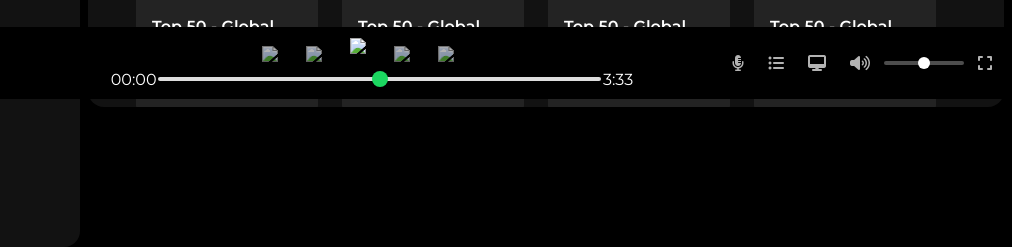
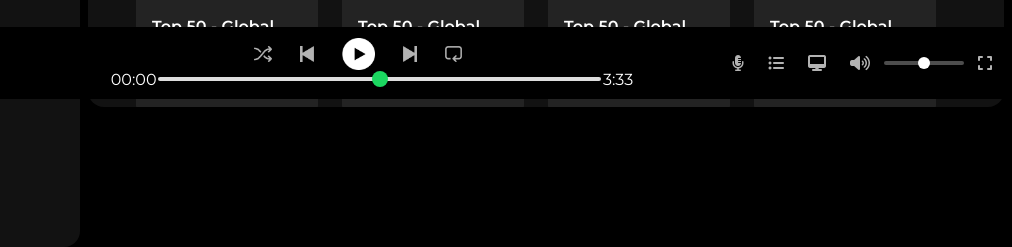
Before and after one commit to bhavana-k4/Spotify-Clone, a plain HTML site: page index.html in a window 1280 px wide. Shown: the part 701-948 px from the top of the page, 268-1280 px from the left. Drawn offline with Linux system fonts and the light colour scheme; the site is published under a folder, as on GitHub Pages, so addresses that start at the root find nothing.

Commit message:
Update index.html

```diff
--- a/index.html
+++ b/index.html
@@ -132,11 +132,11 @@
             </div>
             <div class="player">
                 <div class="player-controls">
-                    <img src="/assets/player_icon1.png" class="player-control-icon">
-                    <img src="/assets/player_icon2.png" class="player-control-icon">
-                    <img src="/assets/player_icon3.png" class="player-control-icon" style="opacity:1; height:2rem">
-                    <img src="/assets/player_icon4.png" class="player-control-icon">
-                    <img src="/assets/player_icon5.png" class="player-control-icon">
+                    <img src="./assets/player_icon1.png" class="player-control-icon">
+                    <img src="./assets/player_icon2.png" class="player-control-icon">
+                    <img src="./assets/player_icon3.png" class="player-control-icon" style="opacity:1; height:2rem">
+                    <img src="./assets/player_icon4.png" class="player-control-icon">
+                    <img src="./assets/player_icon5.png" class="player-control-icon">
 
                 </div>
                 <div class="playback-bar">
```
